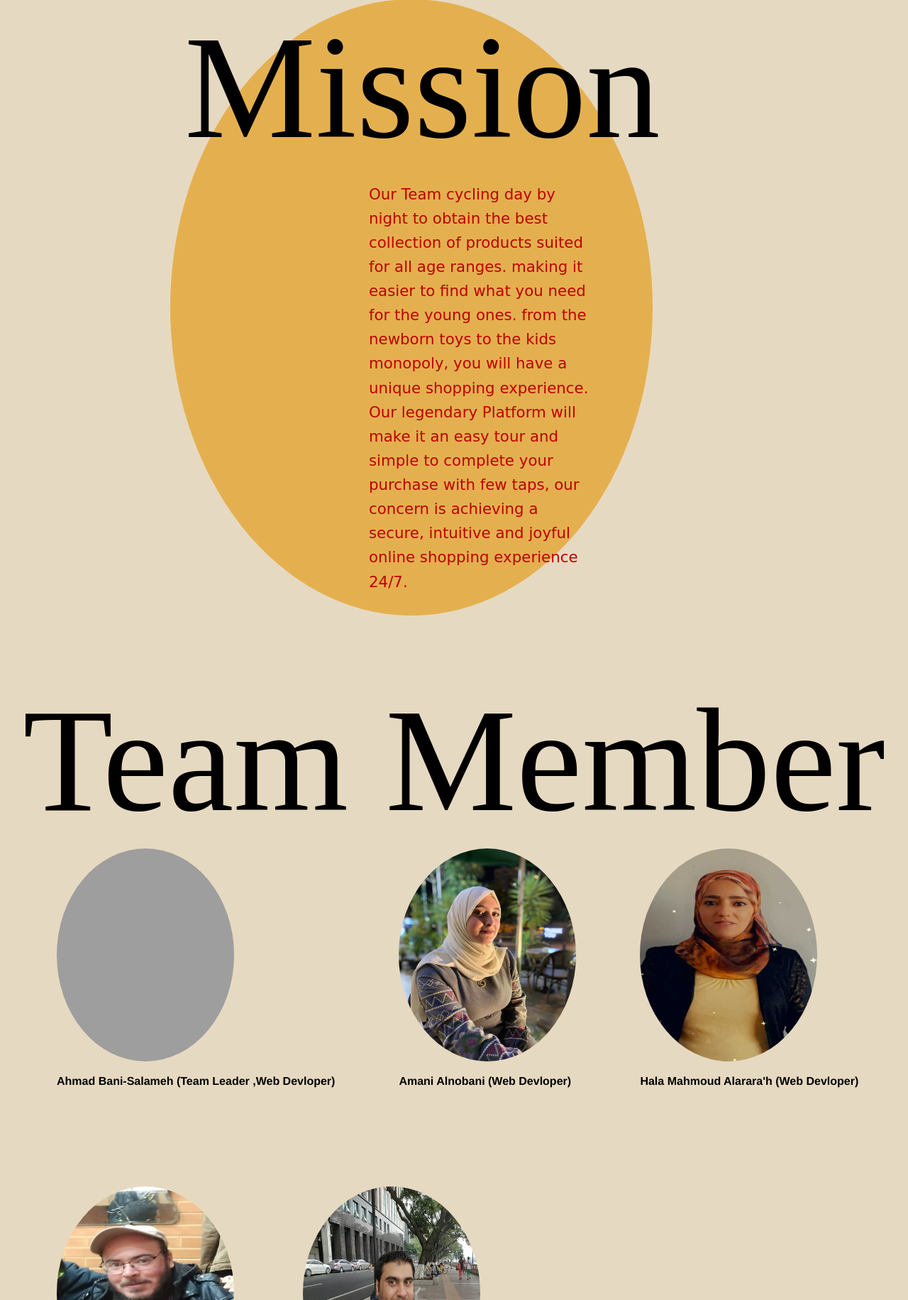
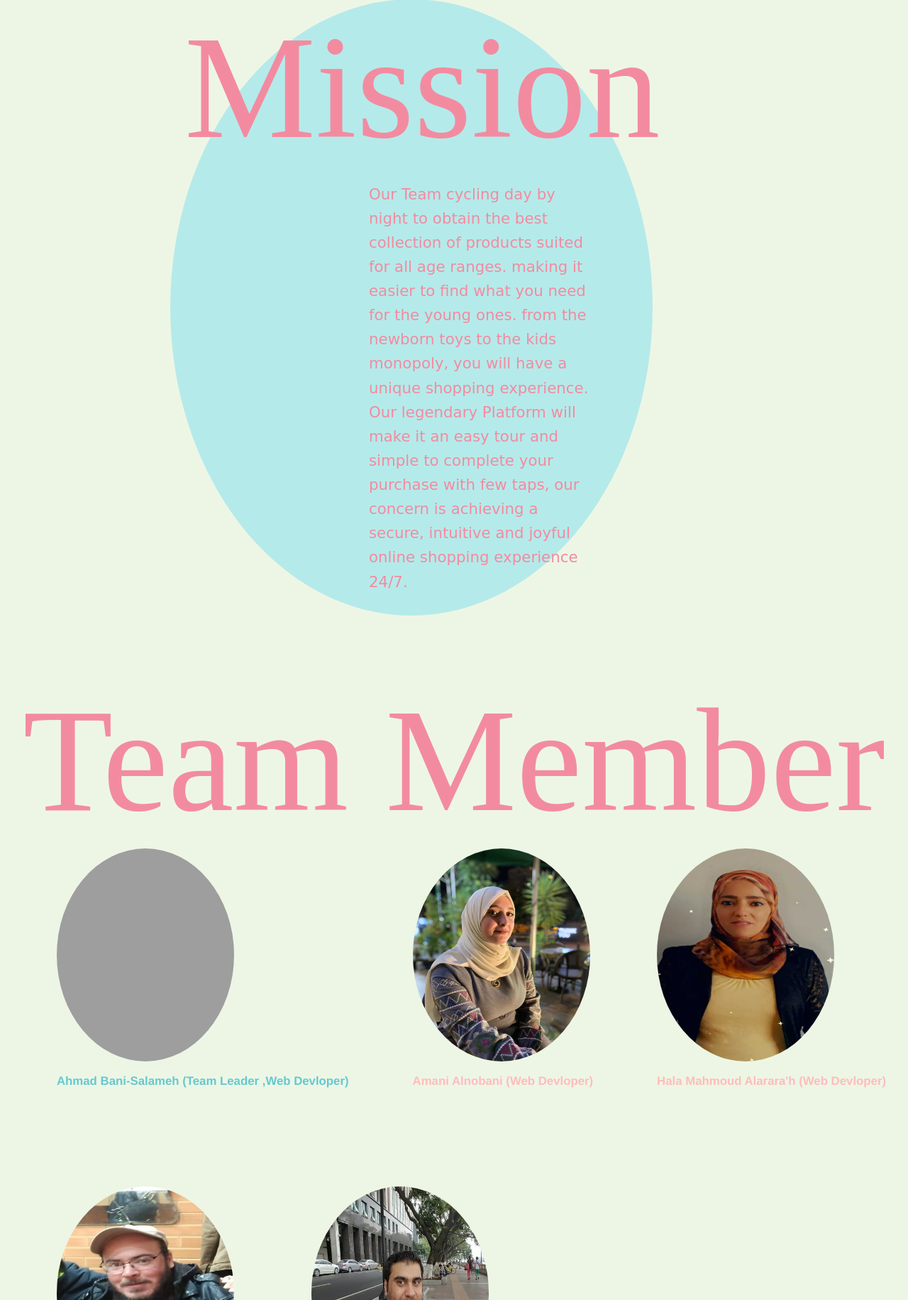
Before and after one commit to code-ministers/Pineapple-shop, a plain HTML site: page about.html in a window 1280 px wide. Shown: the part 969-2800 px from the top of the page at 71% size. Drawn offline with Linux system fonts and the light colour scheme; grey boxes are pictures that could not be loaded.

Commit message:
add color and background color to css

```diff
--- a/css/aboutUs.css
+++ b/css/aboutUs.css
@@ -3,6 +3,7 @@ h2 {
     /* font-family: fantasy; */
     margin-bottom: 20px;
     font-size: 13pc;
+    color: F38BA0;
 
 
 }
@@ -12,15 +13,14 @@ h2 {
     width: 50%;
     padding: 10px;
     font-size: 16pt;
-    color: BE0000;
+    color: F38BA0;
     text-align:justify center;
     font-family:cursive;
     line-height: 1.6;
 
 }
 body{
-    background-color:rgb(230, 217, 193) ;
-
+    background-color:EDF6E5;
 }
 @keyframes example {
     0%   {left:0px; top:0px;}
@@ -31,7 +31,7 @@ body{
   }
 
 #vision{
-    background-color: rgb(228, 176, 79);
+    background-color: B5EAEA;
     margin-top: 100px;
     margin-left: 25px;
     width: 50%;
@@ -56,7 +56,7 @@ body{
     100% {right:0px; top:0px;}
   }
 #mission{
-    background-color: rgb(228, 176, 79);
+    background-color: B5EAEA;
     border-radius: 60%;
     margin-top: 70px;
     margin-left: 880px;
@@ -85,32 +85,54 @@ body{
     width: 250px;
     height: 300px;
 }
+#ahmad h4{
+    color: 64C9CF;
+}
+
 #amani img{
     border-radius: 50%;
     width: 250px;
     height: 300px;
 
 }
+#amani h4 {
+    color: FFBCBC;
+}
+
 #hala img{
     border-radius: 50%;
     width: 250px;
     height: 300px;
+
 }
+#hala h4{
+    color: FFBCBC;
+}
+
 #alaa img{
     border-radius: 50%;
     width: 250px;
     height: 300px;
 }
+#alaa h4{
+    color: 64C9CF;
+}
+
 #mohammad img{
     border-radius: 50%;
     width: 250px;
     height: 300px;
 }
+#mohammad h4{
+    color: 64C9CF;
+}
+
 h4{
     text-align: justify;
     font-family: 'Franklin Gothic Medium', 'Arial Narrow', Arial, sans-serif;
     margin-top: 20px;
-    font-size: 1pc;
+    font-size: 1.05pc;
     font-weight: bold;
     margin-bottom: 50px;
+
 }
--- a/css/drawing.css
+++ b/css/drawing.css
@@ -4,16 +4,18 @@
     width: 50%;
     padding: 10px;
     font-size: 16pt;
-    color: BE0000;
+    color: F38BA0;
     text-align:center;
     font-family:cursive;
 }
+
 #drawings{
     margin-top: 50px;
     margin-bottom: 20px;
     margin-left: 700px;
 
 }
+
 body{
-    background-color:rgb(230, 217, 193) ;
+    background-color:EDF6E5;
 }
```
